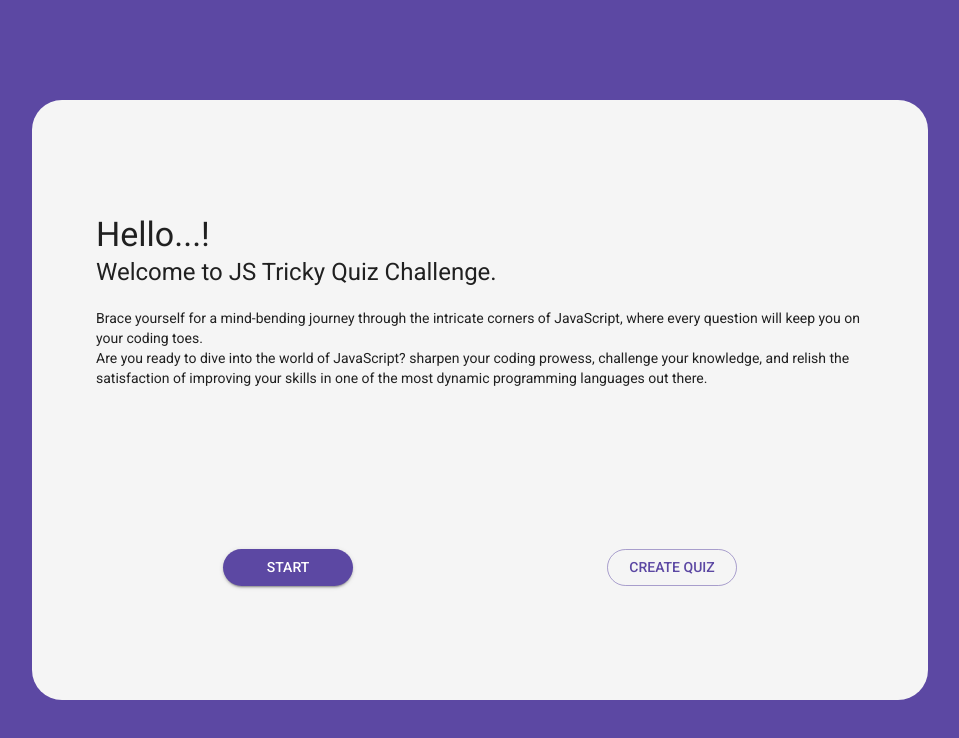
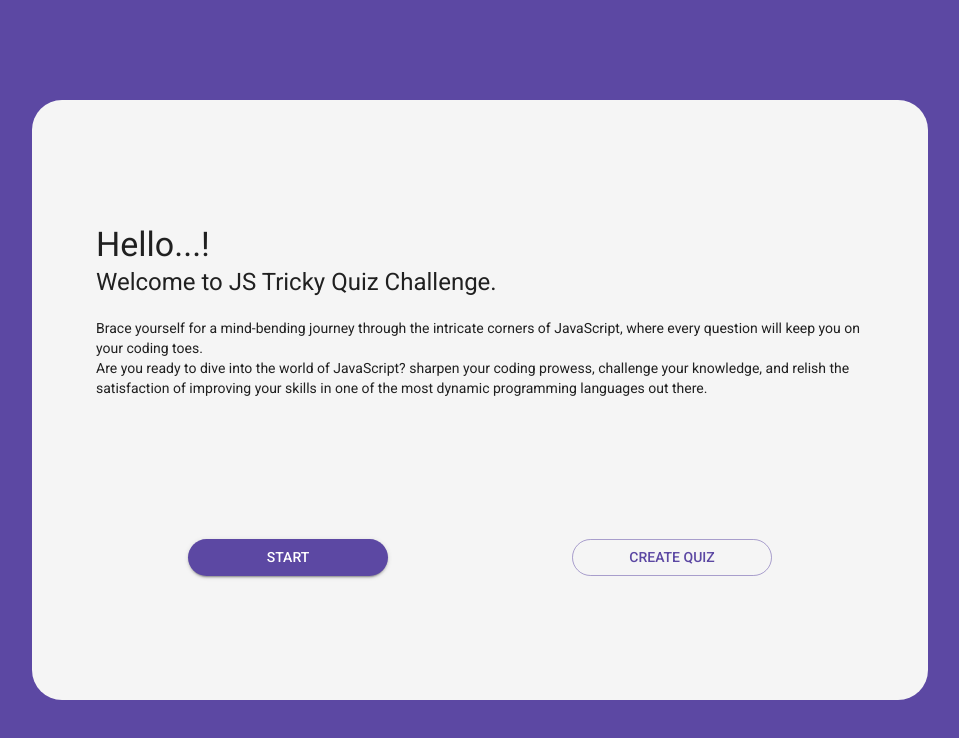
Before and after one commit to NimaChamika/react-js-quiz-app, a React (Create React App) app: page / in a window 1280 px wide. Shown: the top 738 px of the page, without its empty margins (160-1119 px from the left). Built offline with nearby package versions, Linux system fonts and the light colour scheme.

Commit message:
+UPDATED:WelcomePage styles changed

```diff
--- a/src/Pages/WelcomePage/index.module.css
+++ b/src/Pages/WelcomePage/index.module.css
@@ -12,7 +12,7 @@
   flex-direction: column;
   justify-content: space-around;
   align-items: center;
-  padding: 5% 5%;
+  padding: 20px 20px;
   width: 90%;
   min-height: min(80vh, 600px);
   background-color: whitesmoke;
@@ -23,13 +23,13 @@
   display: flex;
   flex-direction: column;
   align-items: center;
+  margin-top: 30px;
   width: 100%;
-  margin-top: 50px;
 }
 
 .btn {
   margin-top: 10px;
-  width: 130px;
+  width: 80%;
   border-radius: 20px;
 }
 
@@ -37,15 +37,17 @@
 @media screen and (min-width: 768px) {
   .welcomeContentParentDiv {
     width: 70%;
+    padding: 5% 5%;
   }
 
   .btnParentDiv {
     flex-direction: row;
     justify-content: space-around;
-    width: 100%;
+    margin-top: 10px;
   }
 
   .btn {
     margin-top: 10px;
+    width: 200px;
   }
 }
```
